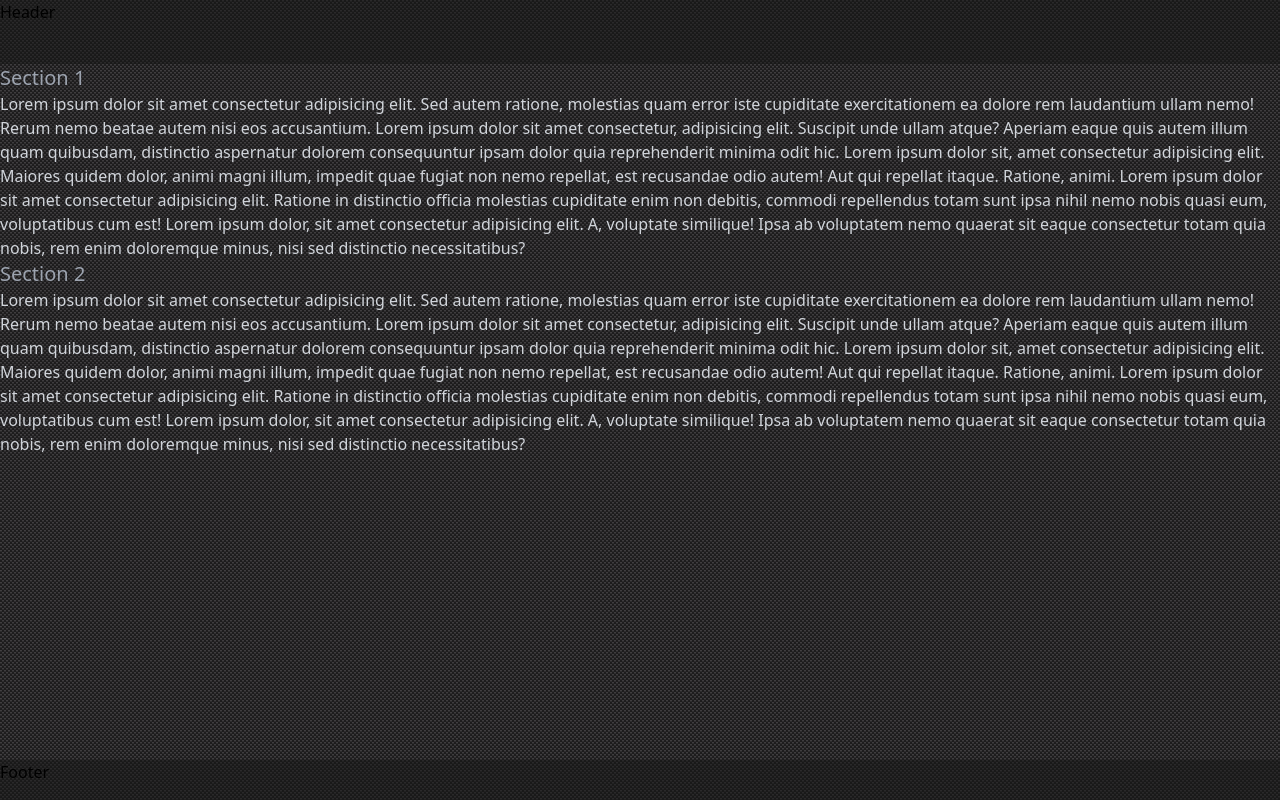
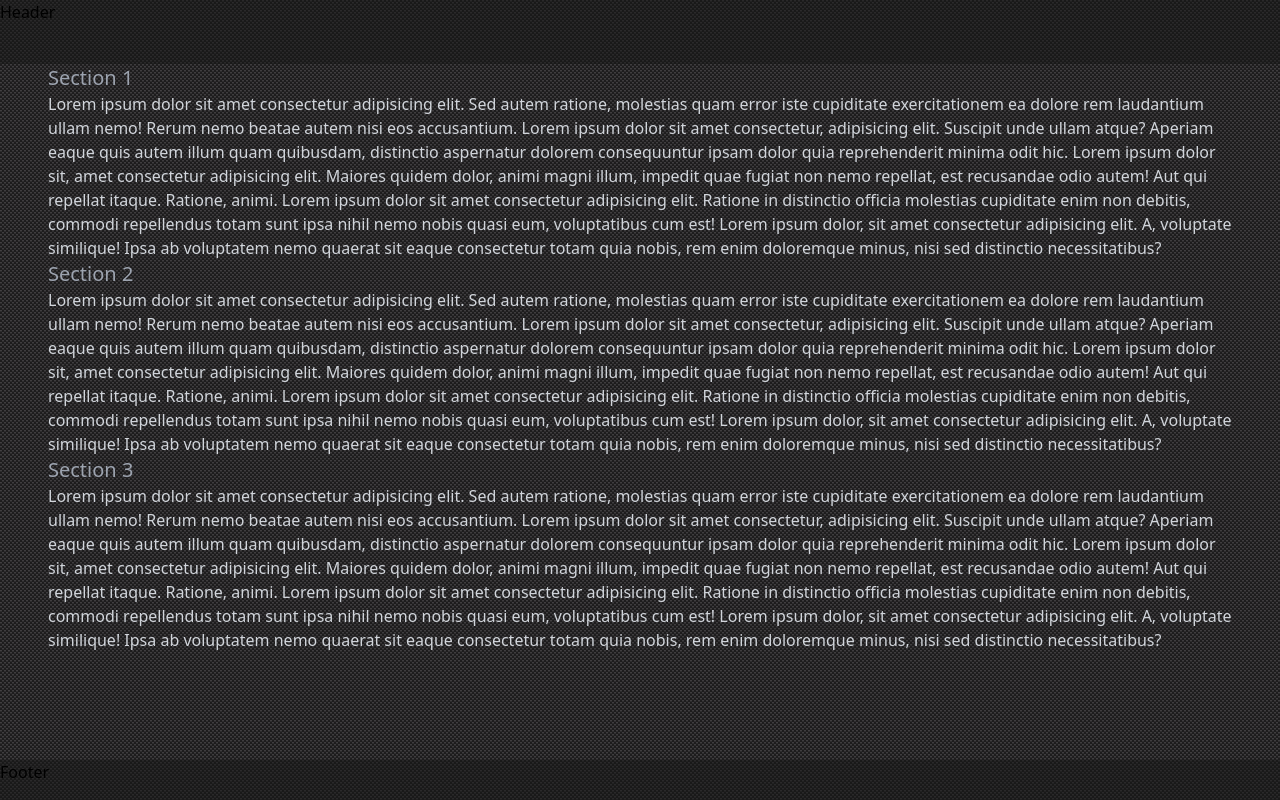
Before and after one commit to PetrGrabovsky/www-grabovsky-tech, a Next.js app: page / in a window 1280 px wide. Built offline with nearby package versions, Linux system fonts and the light colour scheme.

Commit message:
style: Uprav styl Home

```diff
--- a/app/page.tsx
+++ b/app/page.tsx
@@ -1,7 +1,7 @@
 const Home = () => {
   return (
     <>
-      <section>
+      <section className='container'>
         <h2 className='text-xl text-gray-400'>Section 1</h2>
         <p className='text-gray-300'>
           Lorem ipsum dolor sit amet consectetur adipisicing elit. Sed autem ratione, molestias quam
@@ -19,8 +19,26 @@
           necessitatibus?
         </p>
       </section>
-      <section>
+      <section className='container'>
         <h2 className='text-xl text-gray-400'>Section 2</h2>
+        <p className='text-gray-300'>
+          Lorem ipsum dolor sit amet consectetur adipisicing elit. Sed autem ratione, molestias quam
+          error iste cupiditate exercitationem ea dolore rem laudantium ullam nemo! Rerum nemo
+          beatae autem nisi eos accusantium. Lorem ipsum dolor sit amet consectetur, adipisicing
+          elit. Suscipit unde ullam atque? Aperiam eaque quis autem illum quam quibusdam, distinctio
+          aspernatur dolorem consequuntur ipsam dolor quia reprehenderit minima odit hic. Lorem
+          ipsum dolor sit, amet consectetur adipisicing elit. Maiores quidem dolor, animi magni
+          illum, impedit quae fugiat non nemo repellat, est recusandae odio autem! Aut qui repellat
+          itaque. Ratione, animi. Lorem ipsum dolor sit amet consectetur adipisicing elit. Ratione
+          in distinctio officia molestias cupiditate enim non debitis, commodi repellendus totam
+          sunt ipsa nihil nemo nobis quasi eum, voluptatibus cum est! Lorem ipsum dolor, sit amet
+          consectetur adipisicing elit. A, voluptate similique! Ipsa ab voluptatem nemo quaerat sit
+          eaque consectetur totam quia nobis, rem enim doloremque minus, nisi sed distinctio
+          necessitatibus?
+        </p>
+      </section>
+      <section className='container'>
+        <h2 className='text-xl text-gray-400'>Section 3</h2>
         <p className='text-gray-300'>
           Lorem ipsum dolor sit amet consectetur adipisicing elit. Sed autem ratione, molestias quam
           error iste cupiditate exercitationem ea dolore rem laudantium ullam nemo! Rerum nemo
```
